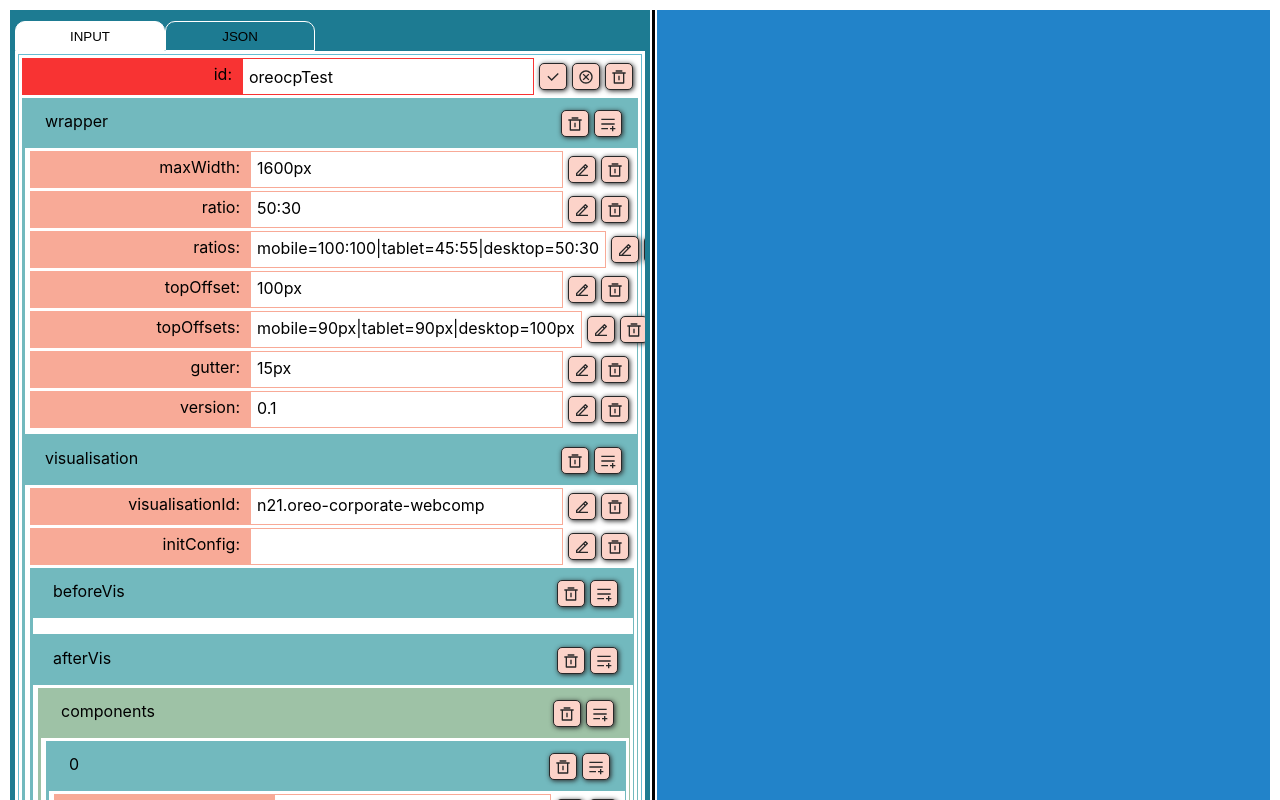
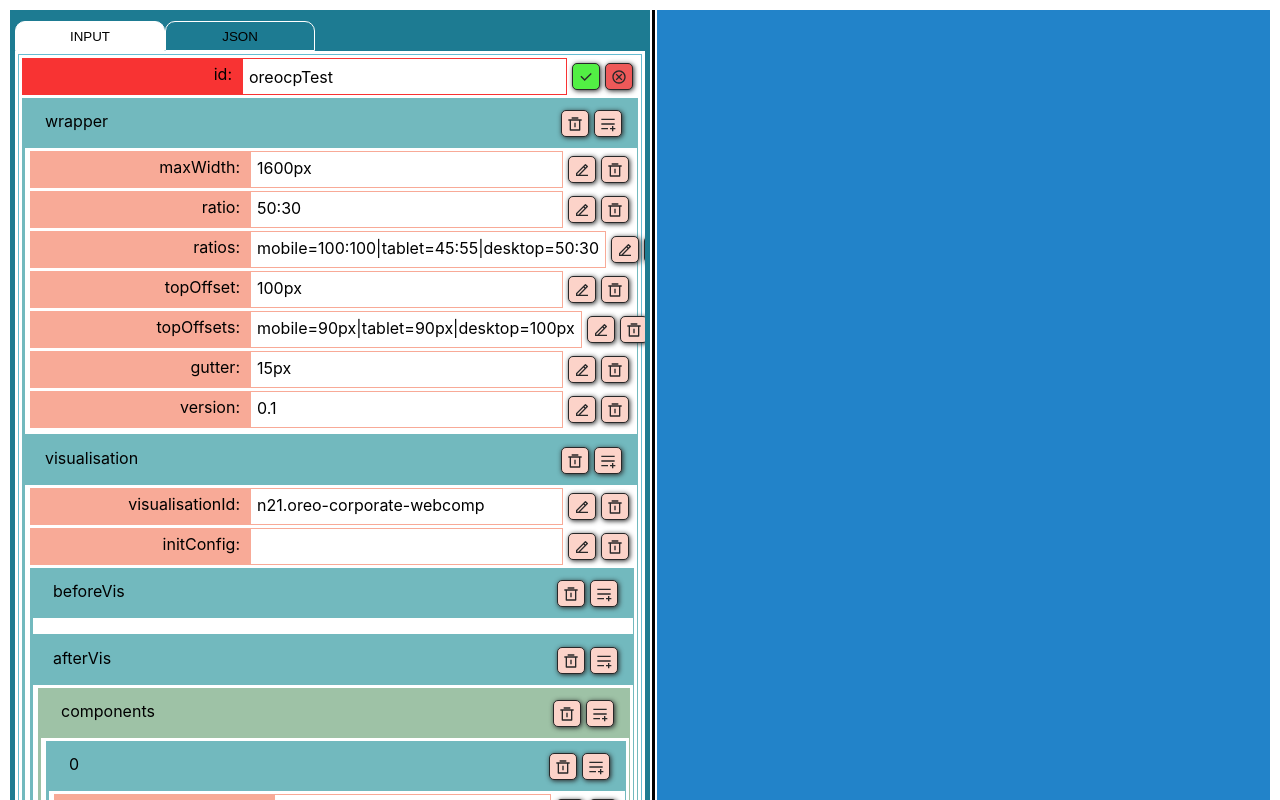
Before and after one commit to Doogma/json-editor-project-ben, a React (Create React App) app: page / in a window 1280 px wide. Both pictures are taken after a click on the element 588 px from the left and 76 px from the top of the page. Shown: the top 800 px of the page. Built offline with nearby package versions, Linux system fonts and the light colour scheme; the HTML template or start-up script is replaced by a standard one.

Commit message:
add item - in progress'

```diff
--- a/public/index.html
+++ b/public/index.html
@@ -10,6 +10,8 @@
   </head>
   <body>
     <noscript>You need to enable JavaScript to run this app.</noscript>
+    <div id="backdrop-root"></div>
+    <div id="modal-root"></div>
     <div id="root"></div>
   </body>
 </html>
--- a/src/AppComponents/LeftColumn/MainLeftComponents/MainInputComponents/ObjectContainer.js
+++ b/src/AppComponents/LeftColumn/MainLeftComponents/MainInputComponents/ObjectContainer.js
@@ -1,61 +1,55 @@
 import React, { useState } from 'react';
 
 import StringContainer from './StringContainer';
+import SelectModal from './ObjectContainerComponents/SelectModal';
+import ActionIcons from './ObjectContainerComponents/ActionIcons';
 
-import { ObjectBox, ObjectHead, ObjectHeadText, ObjectBody } from './MainInputComponents.styled';
-import { IconsContainer, DeleteIcon, AddData, CheckIcon, CancelIcon } from './Icons';
+import { ObjectBox, ObjectHead, ObjectHeadText, ObjectBody } from './ObjectContainer.styled';
 
 function ObjectContainer({ name, value, isArray, reference, onInputDelete, onInputSave, onInputAdd }) {
   const [isAdd, setIsAdd] = useState(false);
   const [type, setType] = useState('');
   const [newInputName, setNewInputName] = useState('New Input Name');
   const [newInputValue, setNewInputValue] = useState('New Input Value');
+  const [newItemType, setNewItemType] = useState('STRING');
+  const [modalIsOpen, setModalIsOpen] = useState(false);
+
+  const onSaveNewHandler = (value) => {
+    console.log('I AM GROOT!: ', value);
+    setIsAdd(false);
+    onInputAdd({ type, name: newInputName, value: newInputValue });
+  };
+
+  const onSelectHandler = (itemType, name) => {
+    setModalIsOpen(false);
+    setIsAdd(true);
+    setNewInputName(name);
+    setNewItemType(itemType);
+    console.log(itemType, name);
+  };
+
+  const onCancelHandler = () => {
+    setModalIsOpen(false);
+    setIsAdd(false);
+  };
+
+  const onDeleteHandler = () => {
+    onInputDelete(reference + '♣' + name);
+  };
 
   const onAddHandler = () => {
     typeof value === 'string' && setType('STRING');
     typeof value === 'object' && setType('OBJECT');
     value instanceof Array && setType('ARRAY');
-    onInputAdd({ type, name: newInputName, value: newInputValue });
+    setModalIsOpen(true);
   };
 
   return (
     <ObjectBox isArray={isArray}>
+      {modalIsOpen && <SelectModal closeModal={onCancelHandler} type={type} onSelect={onSelectHandler} />}
       <ObjectHead isArray={isArray}>
         <ObjectHeadText>{name}</ObjectHeadText>
-        <IconsContainer>
-          {isAdd ? (
-            <>
-              <div
-                onClick={() => {
-                  setIsAdd(false);
-                }}
-              >
-                <CheckIcon />
-              </div>
-              <div
-                onClick={() => {
-                  setIsAdd(false);
-                }}
-              >
-                <CancelIcon />
-              </div>
-            </>
-          ) : (
-            <>
-              <div onClick={() => onInputDelete(reference + '♣' + name)}>
-                <DeleteIcon />
-              </div>
-              <div
-                onClick={() => {
-                  setIsAdd(true);
-                  onAddHandler();
-                }}
-              >
-                <AddData />
-              </div>
-            </>
-          )}
-        </IconsContainer>
+        <ActionIcons isAdd={isAdd} onSave={onSaveNewHandler} onCancel={onCancelHandler} onDelete={onDeleteHandler} onAdd={onAddHandler} />
       </ObjectHead>
       <ObjectBody>
         {typeof value === 'object' && (
@@ -63,18 +57,27 @@ function ObjectContainer({ name, value, isArray, reference, onInputDelete, onInp
             {Object.keys(value).map((key, index) => {
               return (
                 <div key={index}>
-                  {typeof value[key] === 'string' && <StringContainer name={key} value={value[key]} reference={reference + '♣' + name} onInputDelete={onInputDelete} onInputSave={onInputSave} />}
+                  {typeof value[key] === 'string' && <StringContainer name={key} value={value[key]} reference={reference + '♣' + name} onInputDelete={onInputDelete} onInputSave={onInputSave} onInputAdd={onSaveNewHandler} />}
                   {typeof value[key] === 'object' && (
-                    <ObjectContainer name={key} value={value[key]} isArray={typeof value[key] === 'object' && value[key] instanceof Array} reference={reference + '♣' + name} onInputDelete={onInputDelete} onInputSave={onInputSave} />
+                    <ObjectContainer
+                      name={key}
+                      value={value[key]}
+                      isArray={typeof value[key] === 'object' && value[key] instanceof Array}
+                      reference={reference + '♣' + name}
+                      onInputDelete={onInputDelete}
+                      onInputSave={onInputSave}
+                      onCancel={onCancelHandler}
+                      onInputAdd={onSaveNewHandler}
+                    />
                   )}
                 </div>
               );
             })}
-            {isAdd && type === 'OBJECT' && <StringContainer name={'I am goot!'} value={'INPUT FROM OBJECT'} />}
+            {isAdd && newItemType === 'OBJECT' && <StringContainer name={newInputName} value={'INPUT FROM OBJECT'} isNew={true} onInputAdd={onSaveNewHandler} />}
           </>
         )}
         {typeof value === 'string' && <StringContainer name={name} value={value} onInputDelete={onInputDelete} onInputSave={onInputSave} />}
-        {isAdd && type === 'STRING' && <StringContainer name={'I am goot!'} value={'INPUT FROM STRING'} />}
+        {isAdd && newItemType === 'STRING' && <StringContainer name={newInputName} value={'INPUT FROM STRING'} isNew={true} onCancel={onCancelHandler} onInputAdd={onSaveNewHandler} />}
       </ObjectBody>
     </ObjectBox>
   );
--- /dev/null
+++ b/src/AppComponents/LeftColumn/MainLeftComponents/MainInputComponents/ObjectContainer.styled.js
@@ -0,0 +1,23 @@
+import styled from 'styled-components/macro';
+
+export const ObjectBox = styled.div`
+  border: 1px solid ${(props) => (props.isArray ? '#9ec2a6' : '#72b9be')};
+  border-left: 3px solid ${(props) => (props.isArray ? '#9ec2a6' : '#72b9be')};
+`;
+
+export const ObjectHead = styled.div`
+  background-color: ${(props) => (props.isArray ? '#9ec2a6' : '#72b9be')};
+  padding: 6px 10px;
+  display: flex;
+  justify-content: space-between;
+`;
+
+export const ObjectHeadText = styled.div`
+  padding: 6px 10px;
+`;
+
+export const ObjectBody = styled.div`
+  padding: 3px;
+  min-height: 10px;
+  padding-left: 5px;
+`;
--- /dev/null
+++ b/src/AppComponents/LeftColumn/MainLeftComponents/MainInputComponents/ObjectContainerComponents/ActionIcons.js
@@ -0,0 +1,31 @@
+import React from 'react';
+
+import { IconsContainer, DeleteIcon, AddData, CheckIcon, CancelIcon } from '../../../../../assets/Icons';
+
+const ActionIcons = ({ onSave, onCancel, onDelete, onAdd, isAdd }) => {
+  return (
+    <IconsContainer>
+      {isAdd ? (
+        <>
+          <div title={'save'} onClick={onSave}>
+            <CheckIcon />
+          </div>
+          <div title={'cancel'} onClick={onCancel}>
+            <CancelIcon />
+          </div>
+        </>
+      ) : (
+        <>
+          <div title={'delete'} onClick={onDelete}>
+            <DeleteIcon />
+          </div>
+          <div title={'add'} onClick={onAdd}>
+            <AddData />
+          </div>
+        </>
+      )}
+    </IconsContainer>
+  );
+};
+
+export default ActionIcons;
--- /dev/null
+++ b/src/AppComponents/LeftColumn/MainLeftComponents/MainInputComponents/ObjectContainerComponents/SelectModal.js
@@ -0,0 +1,27 @@
+import React, { useState } from 'react';
+import Modal from '../../../../../assets/Modal';
+
+import { InputContainer, InputName, InputField, ModalHeader, SelectOptions } from './SelectModal.styled';
+
+const SelectModal = ({ closeModal, type, onSelect }) => {
+  const [itemName, setItemName] = useState();
+  return (
+    <Modal closeModal={closeModal}>
+      {type !== 'ARRAY' && (
+        <>
+          <ModalHeader>Give new Item a Name</ModalHeader>
+          <InputContainer>
+            <InputName>Item Name</InputName>
+            <InputField onChange={(e) => setItemName(e.target.value)} />
+          </InputContainer>
+        </>
+      )}
+      <ModalHeader>Click to Add Item of Type</ModalHeader>
+      <SelectOptions onClick={() => onSelect('OBJECT', itemName)}>Object</SelectOptions>
+      <SelectOptions onClick={() => onSelect('ARRAY', itemName)}>Array</SelectOptions>
+      <SelectOptions onClick={() => onSelect('STRING', itemName)}>String</SelectOptions>
+    </Modal>
+  );
+};
+
+export default SelectModal;
--- /dev/null
+++ b/src/AppComponents/LeftColumn/MainLeftComponents/MainInputComponents/ObjectContainerComponents/SelectModal.styled.js
@@ -0,0 +1,40 @@
+import styled from 'styled-components/macro';
+
+export const ModalHeader = styled.h3`
+  text-align: center;
+`;
+
+export const SelectOptions = styled.div`
+  margin: 5px;
+  padding: 10px;
+  background-color: #fcd3c9;
+  cursor: pointer;
+  text-align: center;
+
+  &:hover {
+    background-color: #f5846c;
+  }
+`;
+
+export const InputContainer = styled.div`
+  display: flex;
+  margin-bottom: 3px;
+`;
+
+export const InputName = styled.div`
+  background-color: #fcd3c9;
+  display: flex;
+  padding: 8px;
+  width: 130px;
+  justify-content: end;
+  font-size: 1rem;
+  font-family: -apple-system, BlinkMacSystemFont, 'Segoe UI', Roboto, Oxygen, Ubuntu, Cantarell, 'Open Sans', 'Helvetica Neue', sans-serif;
+`;
+
+export const InputField = styled.input`
+  padding: 6px;
+  border: 1px solid #fcd3c9;
+  width: 100%;
+  font-size: 1rem;
+  font-family: -apple-system, BlinkMacSystemFont, 'Segoe UI', Roboto, Oxygen, Ubuntu, Cantarell, 'Open Sans', 'Helvetica Neue', sans-serif;
+`;
--- a/src/AppComponents/LeftColumn/MainLeftComponents/MainInputComponents/StringContainer.js
+++ b/src/AppComponents/LeftColumn/MainLeftComponents/MainInputComponents/StringContainer.js
@@ -1,9 +1,9 @@
 import React, { useEffect, useState } from 'react';
 
-import { StringBox, StringName, StringValue, StringInput } from './MainInputComponents.styled';
-import { IconsContainer, EditIcon, DeleteIcon, CheckIcon, CancelIcon } from './Icons';
+import { StringBox, StringName, StringValue, StringInput } from './StringContainer.styled';
+import { IconsContainer, EditIcon, DeleteIcon, CheckIcon, CancelIcon } from '../../../../assets/Icons';
 
-function StringContainer({ name, value, reference, onInputDelete, onInputSave }) {
+function StringContainer({ name, value, reference, onInputDelete, onInputSave, isNew, onCancel, onInputAdd }) {
   const [isEdit, setIsEdit] = useState(false);
   const [payload, setPayload] = useState({});
 
@@ -20,36 +20,42 @@ function StringContainer({ name, value, reference, onInputDelete, onInputSave })
 
   return (
     <StringBox>
-      <StringName isEdit={isEdit}>{name}:</StringName>
-      {isEdit ? <StringInput type="text" defaultValue={value} name={reference + '♣' + name} onChange={onChangeHandler} /> : <StringValue>{value}</StringValue>}
+      <StringName isEdit={isEdit || isNew}>{name}:</StringName>
+      {isEdit || isNew ? <StringInput type="text" defaultValue={value} name={reference + '♣' + name} onChange={onChangeHandler} /> : <StringValue>{value}</StringValue>}
 
       <IconsContainer>
-        {isEdit ? (
+        {isEdit || isNew ? (
           <>
             <div
+              title={'save'}
               onClick={() => {
                 setIsEdit(false);
                 onInputSave(payload);
+                isNew && onInputAdd(payload.value);
               }}
             >
               <CheckIcon />
             </div>
             <div
+              title={'cancel'}
               onClick={() => {
                 setIsEdit(false);
+                onCancel();
               }}
             >
               <CancelIcon />
             </div>
           </>
         ) : (
-          <div onClick={() => setIsEdit(true)}>
-            <EditIcon />
-          </div>
+          <>
+            <div title={'edit'} onClick={() => setIsEdit(true)}>
+              <EditIcon />
+            </div>
+            <div title={'delete'} onClick={() => onInputDelete(reference + '♣' + name)}>
+              <DeleteIcon />
+            </div>
+          </>
         )}
-        <div onClick={() => onInputDelete(reference + '♣' + name)}>
-          <DeleteIcon />
-        </div>
       </IconsContainer>
     </StringBox>
   );
--- a/src/AppComponents/LeftColumn/MainLeftComponents/MainInputComponents/MainInputComponents.styled.js
+++ b/src/AppComponents/LeftColumn/MainLeftComponents/MainInputComponents/StringContainer.styled.js
@@ -1,26 +1,4 @@
 import styled from 'styled-components/macro';
-
-export const ObjectBox = styled.div`
-  border: 1px solid ${(props) => (props.isArray ? '#9ec2a6' : '#72b9be')};
-  border-left: 3px solid ${(props) => (props.isArray ? '#9ec2a6' : '#72b9be')};
-`;
-
-export const ObjectHead = styled.div`
-  background-color: ${(props) => (props.isArray ? '#9ec2a6' : '#72b9be')};
-  padding: 6px 10px;
-  display: flex;
-  justify-content: space-between;
-`;
-
-export const ObjectHeadText = styled.div`
-  padding: 6px 10px;
-`;
-
-export const ObjectBody = styled.div`
-  padding: 3px;
-  min-height: 10px;
-  padding-left: 5px;
-`;
 
 export const StringBox = styled.div`
   display: flex;
@@ -51,13 +29,3 @@ export const StringInput = styled.input`
   font-size: 1rem;
   font-family: -apple-system, BlinkMacSystemFont, 'Segoe UI', Roboto, Oxygen, Ubuntu, Cantarell, 'Open Sans', 'Helvetica Neue', sans-serif;
 `;
-
-export const Actions = styled.div`
-  padding: 5px 10px;
-  margin-left: 3px;
-  text-align: center;
-  border: 1px solid #f8aa97;
-  width: 80px;
-  background-color: ${(props) => (props.isEdit ? '#f83333' : '#f8aa97')};
-  cursor: pointer;
-`;
--- a/src/AppComponents/LeftColumn/MainLeftComponents/MainInputComponents/Icons.js
+++ b/src/assets/Icons.js
@@ -26,6 +26,42 @@ const IconContainer = styled.div`
   }
 `;
 
+const RedIconContainer = styled.div`
+  cursor: pointer;
+  font-size: 1rem;
+  padding: 5px 5px 0px 5px;
+  color: #282829;
+  border-radius: 5px;
+  margin-right: 5px;
+  border: 1px solid #282829;
+  background-color: #ee5959;
+  transition: all 0.2s ease-in-out;
+  box-shadow: 1px 1px 5px;
+
+  &:hover {
+    background-color: #ef2d2d;
+    color: ${({ theme }) => theme.CardFontLight};
+  }
+`;
+
+const GreenIconContainer = styled.div`
+  cursor: pointer;
+  font-size: 1rem;
+  padding: 5px 5px 0px 5px;
+  color: #282829;
+  border-radius: 5px;
+  margin-right: 5px;
+  border: 1px solid #282829;
+  background-color: #52ef44;
+  transition: all 0.2s ease-in-out;
+  box-shadow: 1px 1px 5px;
+
+  &:hover {
+    background-color: #2ecb20;
+    color: ${({ theme }) => theme.CardFontLight};
+  }
+`;
+
 export function EditIcon() {
   return (
     <IconContainer>
@@ -44,9 +80,9 @@ export const DeleteIcon = () => {
 
 export const CheckIcon = () => {
   return (
-    <IconContainer>
+    <GreenIconContainer>
       <RiCheckFill />
-    </IconContainer>
+    </GreenIconContainer>
   );
 };
 
@@ -68,8 +104,8 @@ export function AddData() {
 
 export const CancelIcon = () => {
   return (
-    <IconContainer>
+    <RedIconContainer>
       <MdOutlineCancel />
-    </IconContainer>
+    </RedIconContainer>
   );
 };
--- /dev/null
+++ b/src/assets/Modal.js
@@ -0,0 +1,62 @@
+import React, { Fragment } from 'react';
+import { createPortal } from 'react-dom';
+import styled from 'styled-components/macro';
+
+import { CancelIcon } from './Icons';
+
+const BackDrop = styled.div`
+  top: 0px;
+  left: 0px;
+  bottom: 0px;
+  right: 0px;
+  background-color: rgba(0, 0, 0, 0.6);
+  display: flex;
+  justify-content: center;
+  align-items: center;
+  z-index: 1000;
+  position: absolute;
+`;
+
+const ModalOverlay = styled.div`
+  background-color: white;
+  padding: 10px;
+  margin: 10px;
+  box-shadow: 2px 2px 5px;
+  border-radius: 3px;
+  z-index: 1001;
+  min-width: 400px;
+  position: fixed;
+  top: 50%;
+  left: 50%;
+  transform: translate(-50%, -50%);
+`;
+
+const ModalCloseContainer = styled.div`
+  display: flex;
+  justify-content: flex-end;
+`;
+
+const ModalBody = styled.div`
+  margin: 20px;
+`;
+
+const Modal = ({ children, closeModal }) => {
+  return (
+    <Fragment>
+      {createPortal(<BackDrop onClick={closeModal} />, document.getElementById('backdrop-root'))}
+      {createPortal(
+        <ModalOverlay>
+          <ModalCloseContainer>
+            <div onClick={closeModal}>
+              <CancelIcon />
+            </div>
+          </ModalCloseContainer>
+          <ModalBody>{children}</ModalBody>
+        </ModalOverlay>,
+        document.getElementById('modal-root')
+      )}
+    </Fragment>
+  );
+};
+
+export default Modal;
```
